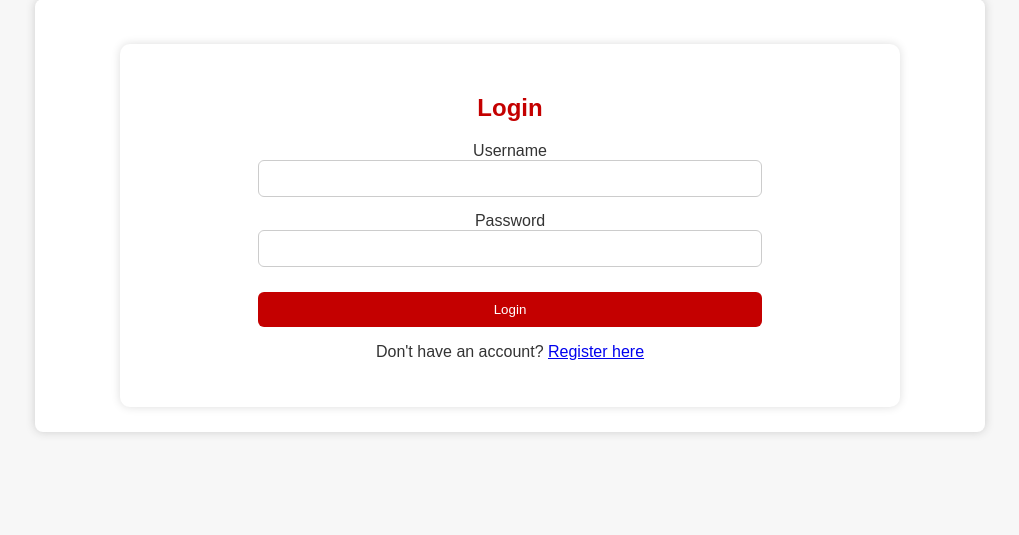
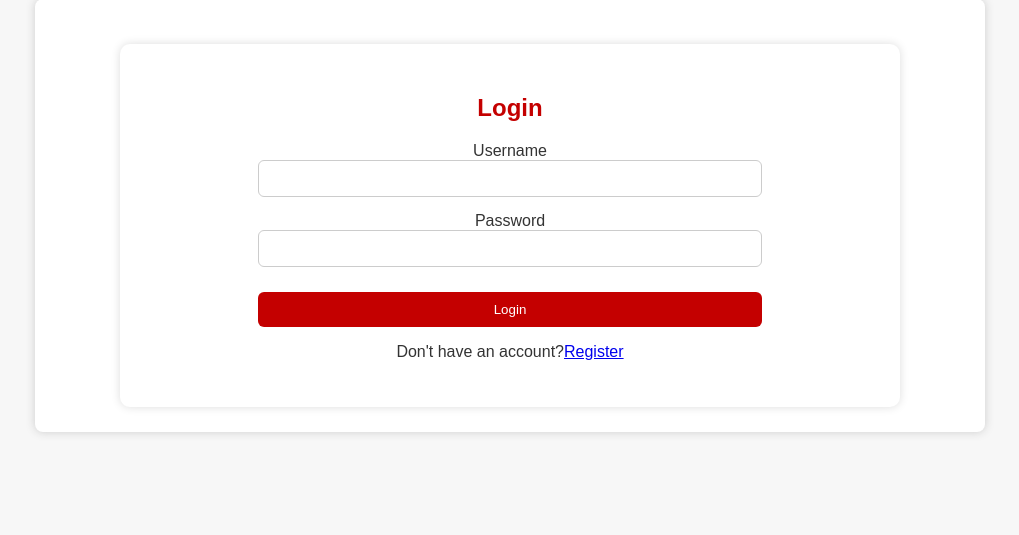
Before and after one commit to Shayanzia/Gym-Management, a Flask app: page /login in a window 1280 px wide. Shown: the part 173-708 px from the top of the page, without its empty margins (130-1149 px from the left). Run offline with Flask 3, Linux system fonts and the light colour scheme.

Commit message:
Update login.html

```diff
--- a/templates/login.html
+++ b/templates/login.html
@@ -33,7 +33,7 @@
 
         <button type="submit">Login</button>
     </form>
-    <p>Don't have an account? <a href="register.html">Register here</a></p>
+    <p>Don't have an account?<a href="{{ url_for('register') }}">Register</a></p>
     </main>
     </body>
 </html>
```
